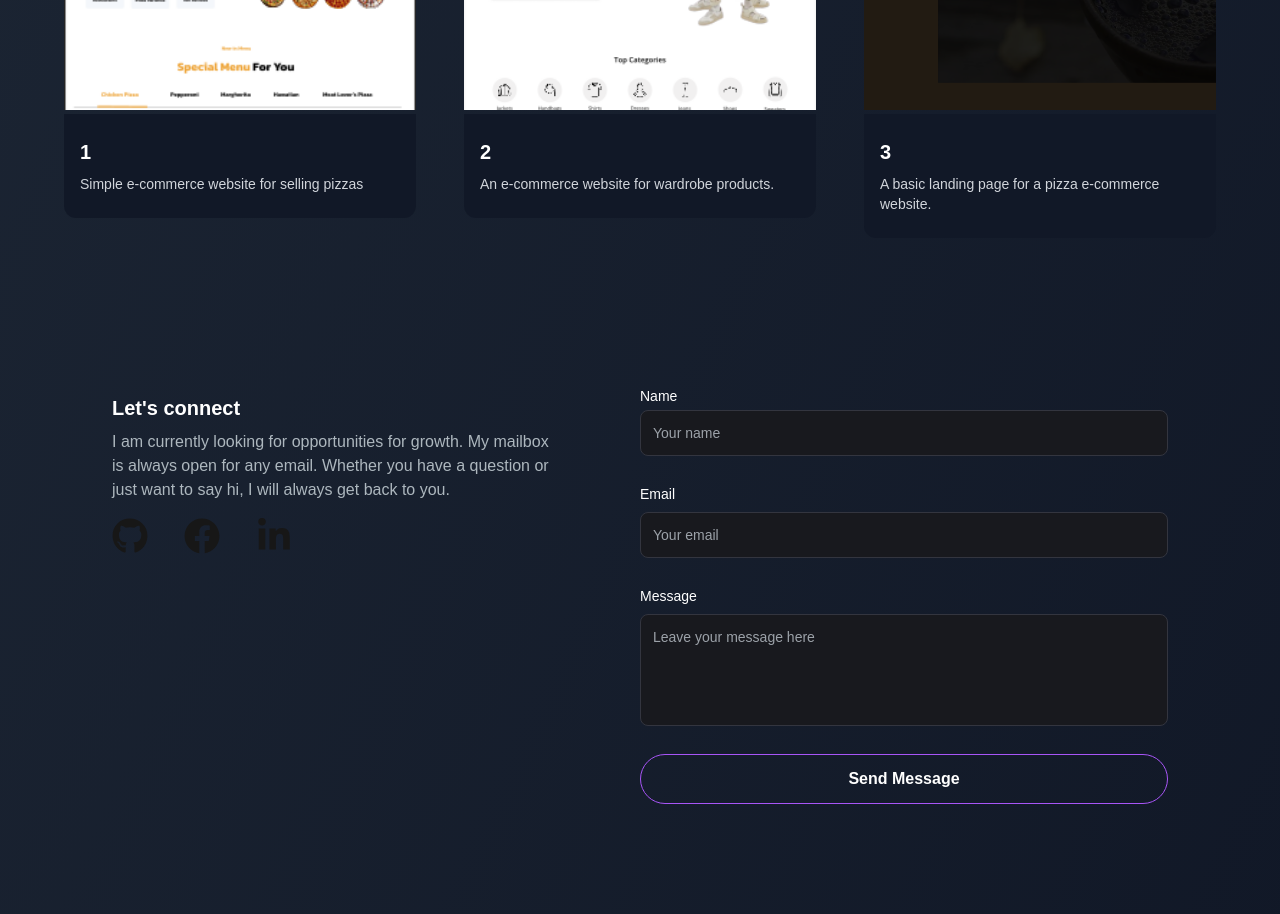
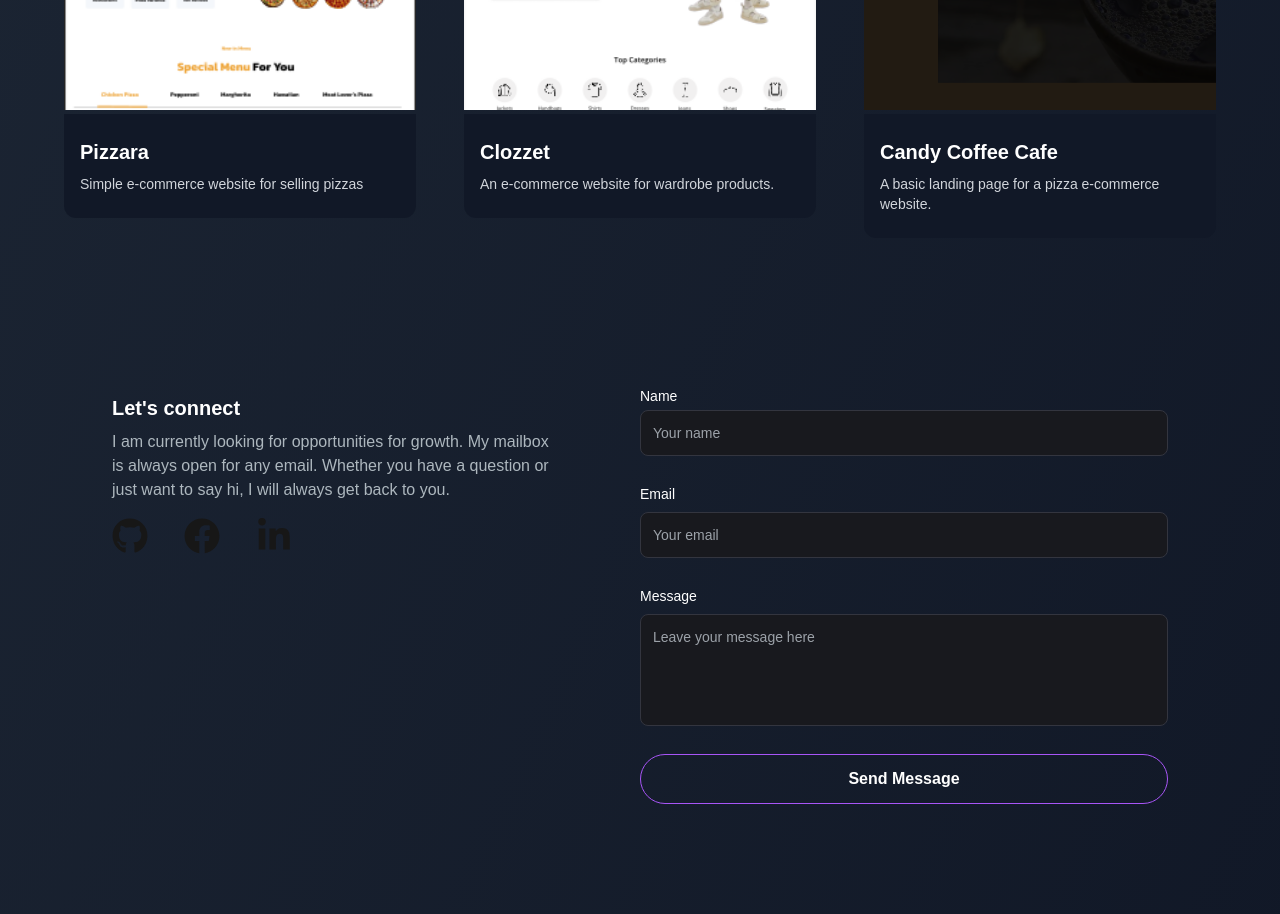
Before and after one commit to Titus-cloud/titus-cloud, a Next.js app: page / in a window 1280 px wide. Shown: the part 1820-2734 px from the top of the page. Built offline with nearby package versions, Linux system fonts and the light colour scheme.

Commit message:
Instead of using id on the projects changed to title

```diff
--- a/app/components/Projects.jsx
+++ b/app/components/Projects.jsx
@@ -72,7 +72,7 @@ const Projects = () => {
                 transition={{ duration: 0.3,delay: index *0.4}}
               >
                 <ProjectsCard
-                  title={project.id}
+                  title={project.title}
                   description={project.description}
                   imgUrl={project.images}
                   gitUrl={project.gitUrl}
```
Also changed, not shown: public/images/Titus_Logo.svg.
